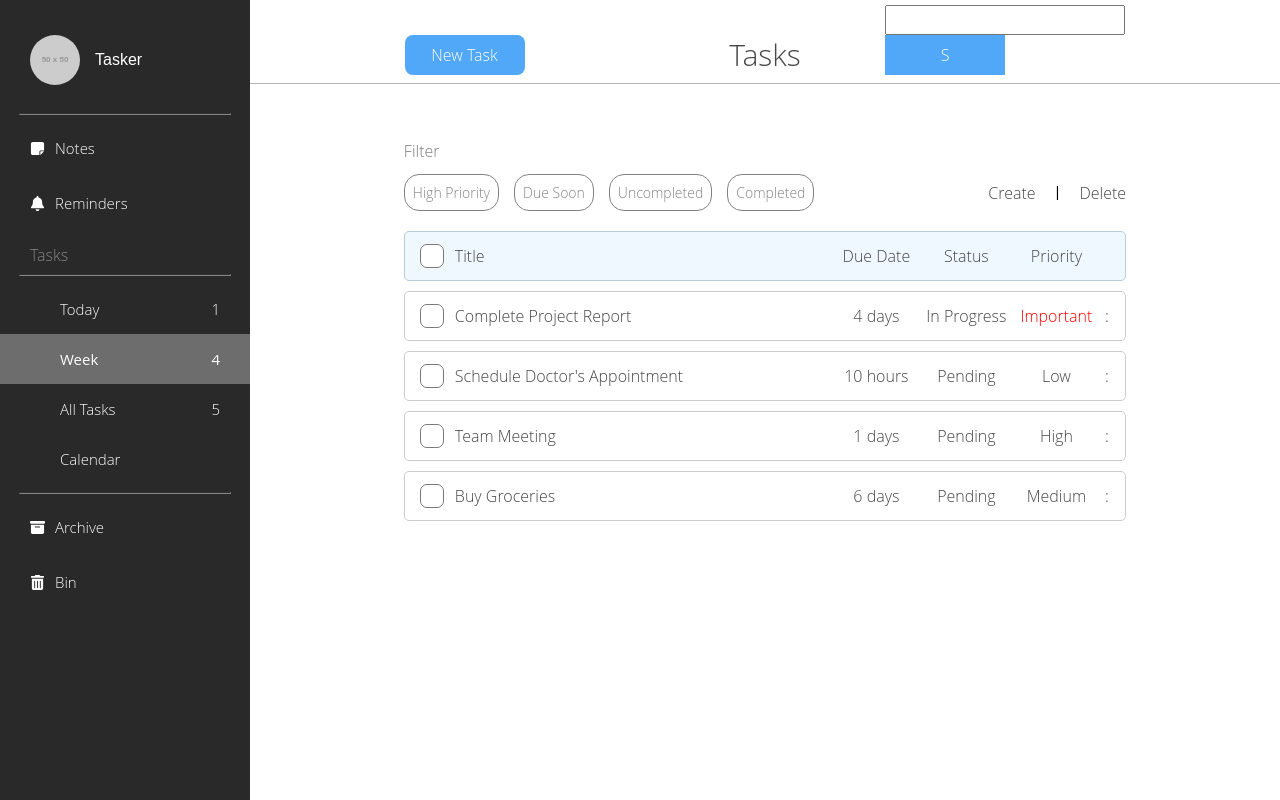
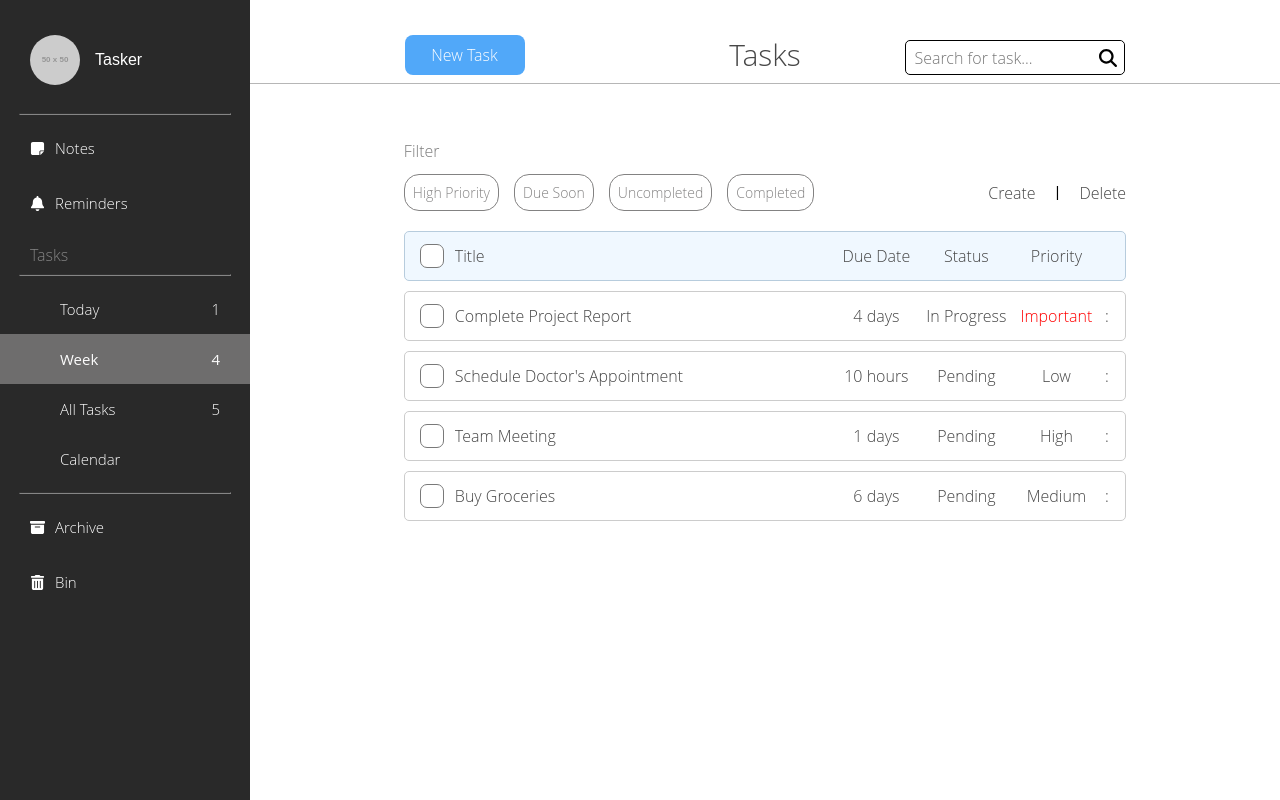
Before and after one commit to Rtam22/Tasker, a React (Create React App) app: page /week in a window 1280 px wide. Built offline with nearby package versions, Linux system fonts and the light colour scheme.

Commit message:
Added Search functionaily for tasks

```diff
--- a/src/components/search.css
+++ b/src/components/search.css
@@ -1,3 +1,41 @@
 .search-container input {
   padding-left: 8px;
+  border: 1px solid black;
+  border-radius: 5px;
+  height: 35px;
 }
+
+.fa-lg {
+  font-size: 18px;
+}
+
+.search-container {
+  display: flex;
+  justify-content: flex-end;
+  position: relative;
+}
+
+.search-container button {
+  width: 33px;
+  height: 33px;
+  border-top-right-radius: 5px;
+  border-bottom-right-radius: 5px;
+  position: absolute;
+  right: 1px;
+  bottom: 1px;
+  align-items: center;
+  display: flex;
+  justify-content: center;
+  background-color: white;
+  color: black;
+}
+
+.search-container button:hover {
+  background-color: #51a8f9;
+  color: white;
+}
+
+.topOptionBarContainer input {
+  width: 220px;
+  padding-right: 28px;
+}
--- a/src/components/search.js
+++ b/src/components/search.js
@@ -1,6 +1,8 @@
 import { useState } from "react";
 import { useNavigate } from "react-router-dom";
 import "./search.css";
+import { faMagnifyingGlass } from "@fortawesome/free-solid-svg-icons";
+import { FontAwesomeIcon } from "@fortawesome/react-fontawesome";
 const Search = () => {
   const [input, setInput] = useState("");
   const navigate = useNavigate();
@@ -17,8 +19,14 @@ const Search = () => {
   return (
     <div className="search-container">
       <form onSubmit={handleSearch}>
-        <input onChange={(e) => setInput(e.target.value)} value={input}></input>
-        <button type="submit">S</button>
+        <input
+          onChange={(e) => setInput(e.target.value)}
+          value={input}
+          placeholder="Search for task..."
+        ></input>
+        <button type="submit">
+          <FontAwesomeIcon icon={faMagnifyingGlass} className="fa-lg" />
+        </button>
       </form>
     </div>
   );
```
